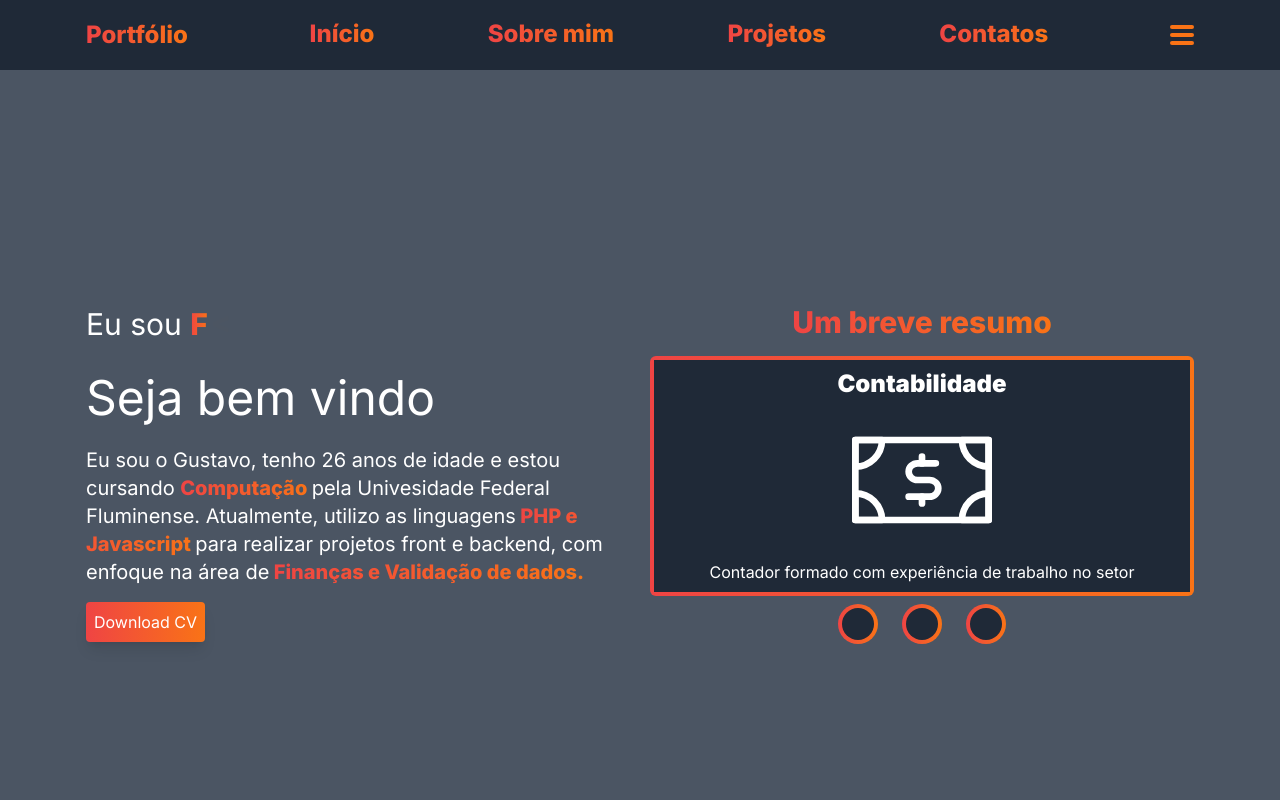
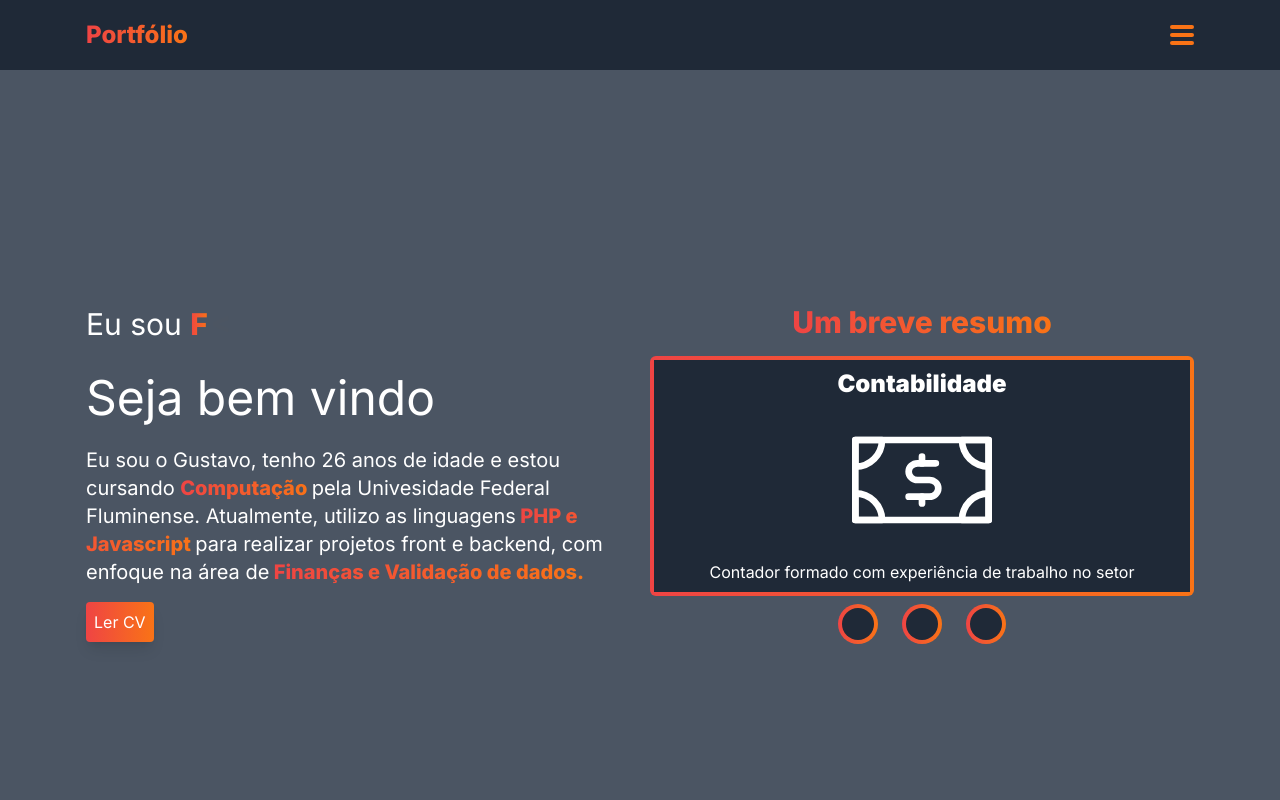
Before and after one commit to Sevengusta/Personal-Portfolio, a Next.js app: page / in a window 1280 px wide. Shown: the top 800 px of the page. Built offline with nearby package versions, Linux system fonts and the light colour scheme.

Commit message:
Projeto finalizado

```diff
--- a/src/app/Components/contact/Suport.tsx
+++ b/src/app/Components/contact/Suport.tsx
@@ -1,4 +1,3 @@
-"use client";
 import React, { FormEvent } from "react";
 import { Font } from "../comuns/Font";
 import { useInView } from "react-intersection-observer";
@@ -12,14 +11,15 @@ const Suport = () => {
   const [name, setName] = useState("");
   const [email, setEmail] = useState("");
   const [message, setMessage] = useState("");
-  const onSubmit = async (e: FormEvent<HTMLFormElement>) => {
+  async function onSubmit(e: FormEvent<HTMLFormElement>)  {
+
     e.preventDefault();
     const data = {
       name: name,
       email: email,
       message: message,
     };
-
+    console.log(data)
     try {
       const res = await fetch("/api/contact", {
         method: "POST",
@@ -54,7 +54,7 @@ const Suport = () => {
           visible: { opacity: 1, y: 0 },
         }}
         initial="hidden"
-        transition={{ duration: 0.5, delay: 0.25 }}
+        transition={{ duration: 1, delay: 0.25 }}
       >
         <div
           className="
--- a/src/app/Components/header/Header.tsx
+++ b/src/app/Components/header/Header.tsx
@@ -32,24 +32,6 @@ export const Header = () => {
           <div className="text-2xl">
             <Font>Portfólio</Font>
           </div>
-          <div className="w-2/3">
-            <nav className=" hidden md:flex">
-              <ul className="nav flex-1 text-2xl ">
-                <NavName refs={"#home"}>
-                  <Font>Início</Font>
-                </NavName>
-                <NavName refs={"#about"}>
-                  <Font>Sobre mim</Font>
-                </NavName>
-                <NavName refs={"#projects"}>
-                  <Font>Projetos</Font>
-                </NavName>
-                <NavName refs={"#contact"}>
-                  <Font>Contatos</Font>
-                </NavName>
-              </ul>
-            </nav>
-          </div>
           <MobileButton />
         </div>
       </motion.div>
--- a/src/app/Components/header/MobileNav.tsx
+++ b/src/app/Components/header/MobileNav.tsx
@@ -70,6 +70,7 @@ const MobileNav = () => {
               flex
               flex-col
               w-full
+              md:w-1/3
               px-4
               shadow-md
               bg-gray-800
@@ -78,7 +79,6 @@ const MobileNav = () => {
               fixed
               inset-0
               space-y-10
-              mx-auto
               justify-center
             "
           variants={{
--- a/src/app/Components/home/LeftArea.tsx
+++ b/src/app/Components/home/LeftArea.tsx
@@ -5,16 +5,16 @@ import TextAnimation from "./TextAnimation";
 import { motion, useAnimation } from "framer-motion";
 import { useEffect } from "react";
 import { useInView } from "react-intersection-observer";
+import Link from "next/link";
 
 
 
 const LeftArea = () => {
 
-
-
   const { ref, inView } = useInView({
     threshold: 0.2,
   });
+
   const animationLeft = useAnimation();
 
   useEffect(() => {
@@ -55,9 +55,11 @@ const LeftArea = () => {
           enfoque na área de
           <Font> Finanças e Validação de dados. </Font>
         </p>
-        <Button>
-          Download CV
-        </Button>
+        <Link href={"https://sevengusta.github.io/Curriculum-Vitae/"} target="_blank">
+          <Button>
+            Ler CV
+          </Button>
+        </Link>
       </motion.div>
     </div>
   );
--- a/src/app/Components/projects/Show.tsx
+++ b/src/app/Components/projects/Show.tsx
@@ -111,10 +111,10 @@ const Show = () => {
                           do Laravel
                         </Font>
                         <div className="gap-3 flex justify-center p-2 ">
-                          <Link href={"https://github.com/Sevengusta/Laravel-PHP-calculadora-contabil"}>
+                          <Link href={"https://github.com/Sevengusta/Laravel-PHP-calculadora-contabil"} target="_blank" >
                             <Button>Repositório</Button>
                           </Link>
-                          <Link href={"https://www.linkedin.com/feed/update/urn:li:activity:7084325121124933632/"}>
+                          <Link href={"https://www.linkedin.com/feed/update/urn:li:activity:7084325121124933632/"} target="_blank">
                             <Button>Vídeo</Button>
                           </Link>
                         </div>
@@ -185,7 +185,7 @@ const Show = () => {
                             com Node.js
                           </Font>
                           <div className="gap-3 flex justify-center p-2 ">
-                            <Link href={"https://github.com/Sevengusta/Nodejs-Canil"}>
+                            <Link href={"https://github.com/Sevengusta/Nodejs-Canil"} target="_blank">
                               <Button>Repositório</Button>
                             </Link>
                             <Link href={"https://stormy-lamb-bathing-suit.cyclic.app/"}>
```
Also changed, not shown: next.config.js (line endings or trailing spaces).
